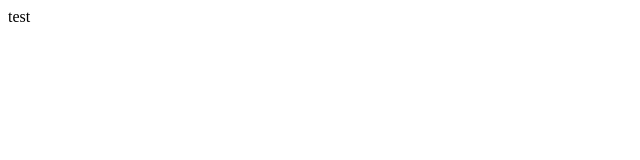
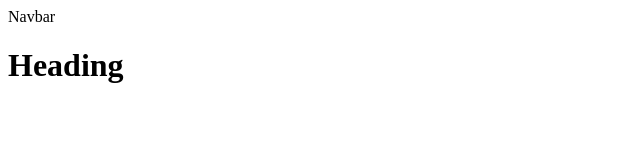
Before and after one commit to jabba1661/git_tutorial1, a plain HTML site: page index.html in a window 1280 px wide. Shown: the whole page, without its empty margins (0-640 px from the left). Drawn offline with Linux system fonts and the light colour scheme.

Commit message:
add navbar

```diff
--- a/index.html
+++ b/index.html
@@ -6,6 +6,8 @@
     <title>Document</title>
 </head>
 <body>
-    test
+    <nav>Navbar</nav>
+    <h1>Heading</h1>
+
 </body>
 </html>
```
